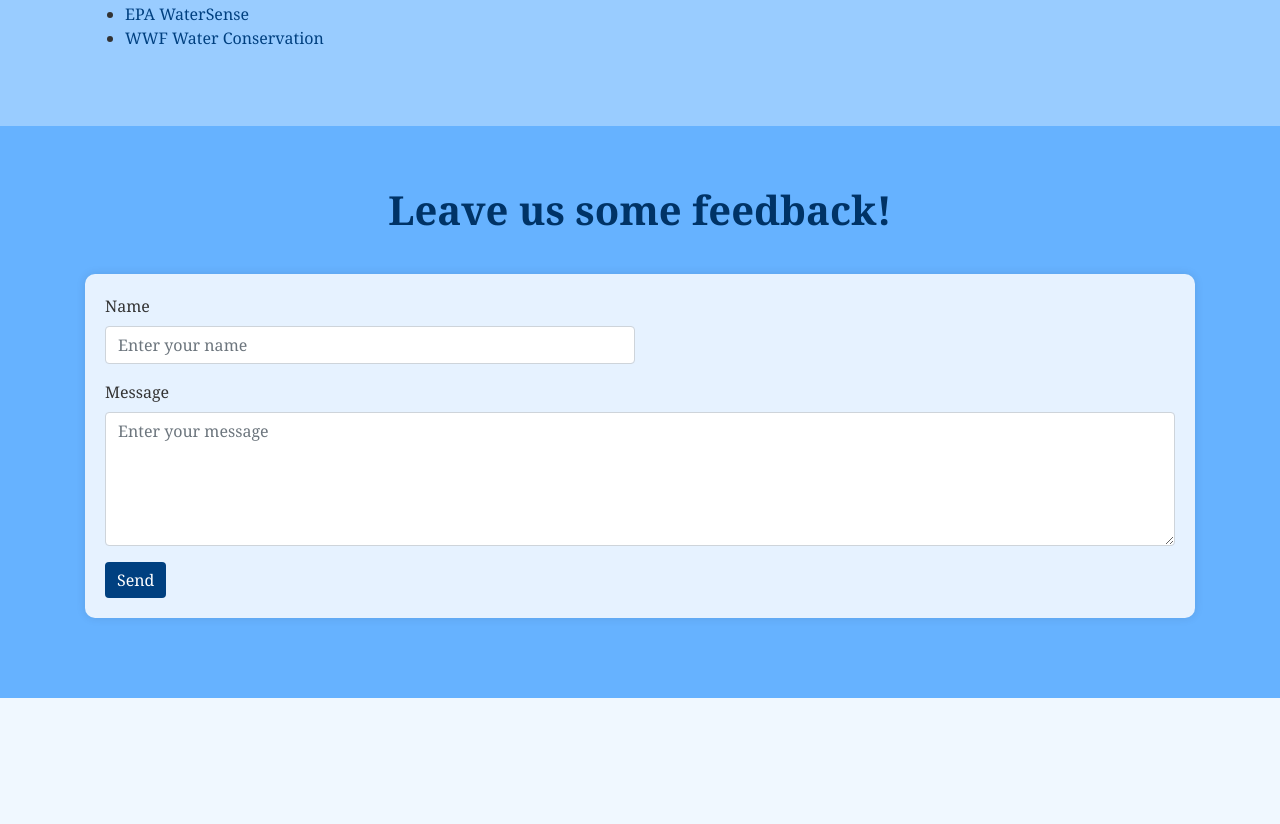
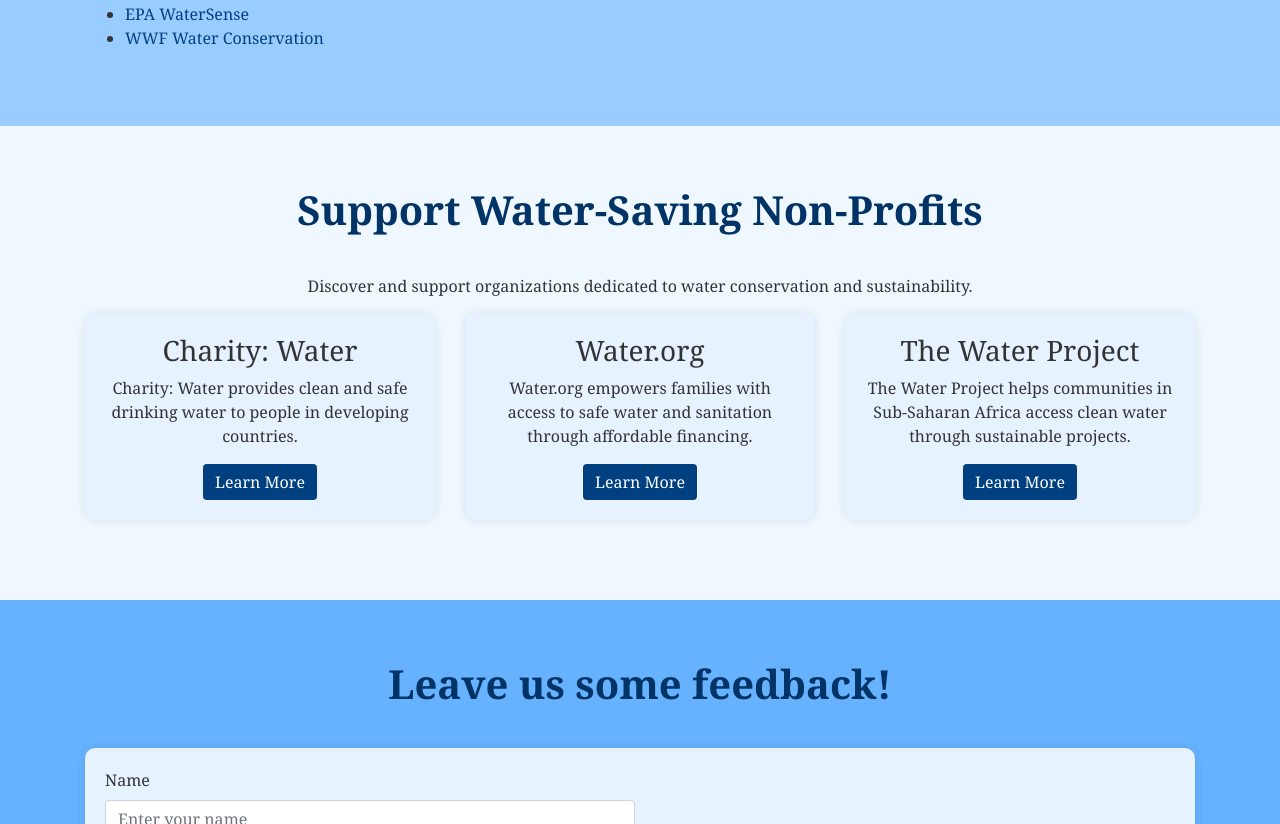
Before and after one commit to williamacostalora/WaterWise, a plain HTML site: page index.html in a window 1280 px wide. Shown: the part 1976-2800 px from the top of the page. Before the commit the page ends 2674 px from the top, so only its background shows below. Drawn offline with nearby package versions, Linux system fonts and the light colour scheme.

Commit message:
added non profits

```diff
--- a/index.html
+++ b/index.html
@@ -101,6 +101,9 @@
         </li>
         <li class="nav-item">
           <a class="nav-link" href="#resources">Resources</a>
+        </li>
+        <li class="nav-item">
+          <a class="nav-link" href="#nonprofits">Non-Profits</a>
         </li>
         <li class="nav-item">
           <a class="nav-link" href="#contact">Contact</a>
@@ -213,6 +216,37 @@
       </ul>
     </div>
   </section>
+
+  <section id="nonprofits">
+    <div class="container">
+      <h2 class="section-title text-center">Support Water-Saving Non-Profits</h2>
+      <p class="text-center">Discover and support organizations dedicated to water conservation and sustainability.</p>
+      <div class="row">
+        <div class="col-md-4 text-center">
+          <div class="background-box">
+            <h3>Charity: Water</h3>
+            <p>Charity: Water provides clean and safe drinking water to people in developing countries.</p>
+            <a href="https://www.charitywater.org" class="btn btn-primary">Learn More</a>
+          </div>
+        </div>
+        <div class="col-md-4 text-center">
+          <div class="background-box">
+            <h3>Water.org</h3>
+            <p>Water.org empowers families with access to safe water and sanitation through affordable financing.</p>
+            <a href="https://www.water.org" class="btn btn-primary">Learn More</a>
+          </div>
+        </div>
+        <div class="col-md-4 text-center">
+          <div class="background-box">
+            <h3>The Water Project</h3>
+            <p>The Water Project helps communities in Sub-Saharan Africa access clean water through sustainable projects.</p>
+            <a href="https://thewaterproject.org" class="btn btn-primary">Learn More</a>
+          </div>
+        </div>
+      </div>
+    </div>
+  </section>
+
 
 
   <!-- Contact Section -->
```
